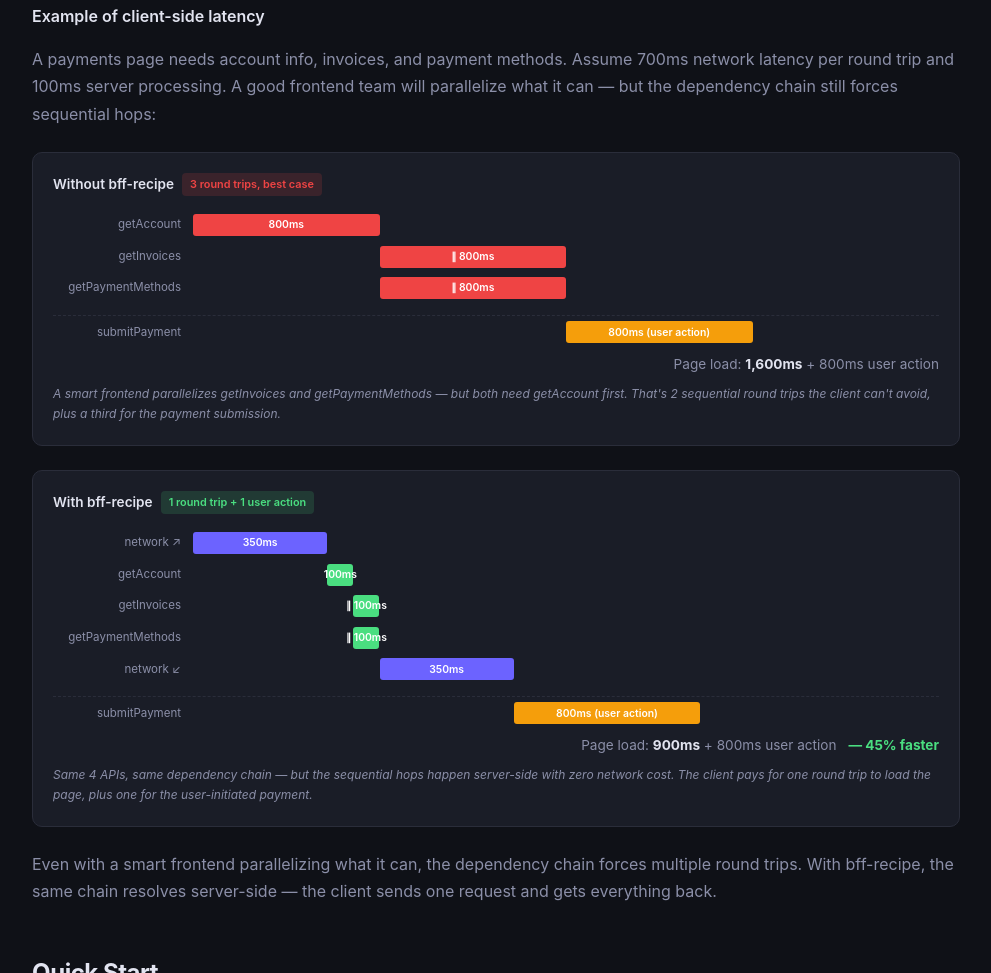
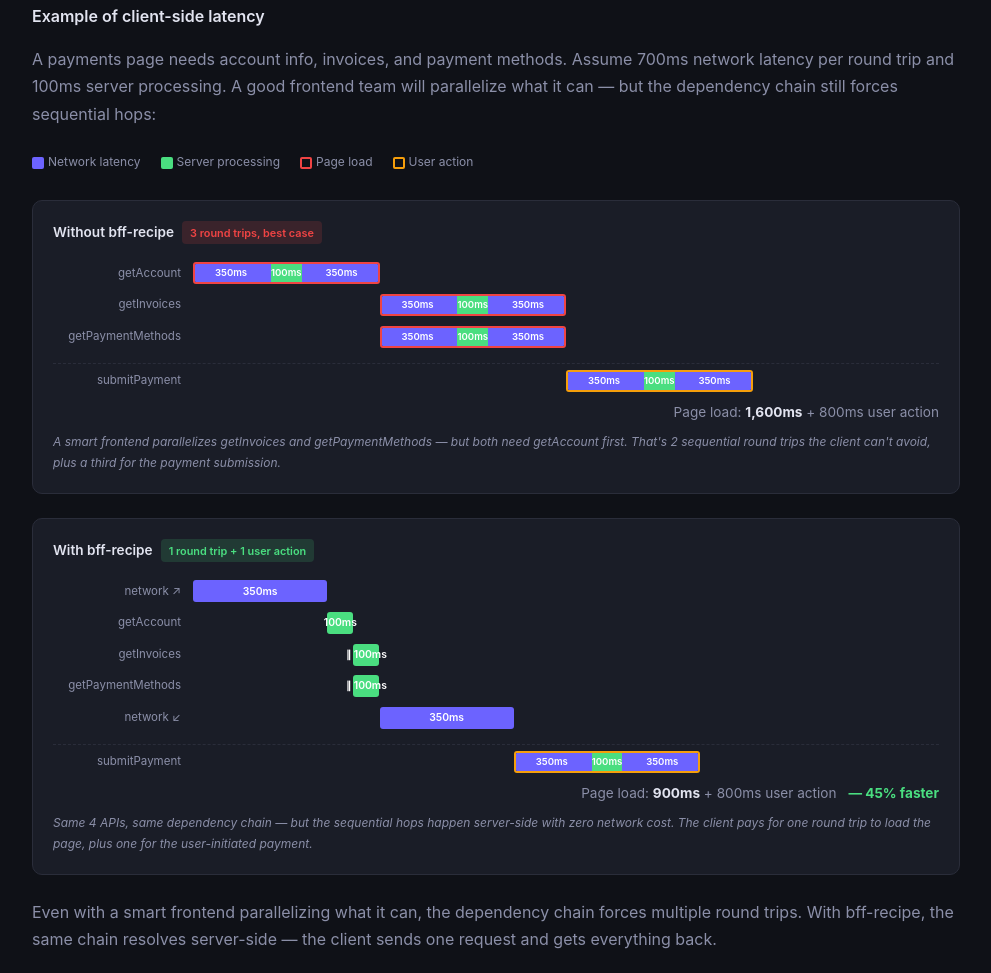
Before and after one commit to tayyab23/bff, a plain HTML site: page docs/index.html in a window 1280 px wide. Shown: the part 1526-2499 px from the top of the page, without its empty margins (256-1247 px from the left). Drawn offline with nearby package versions, Linux system fonts and the light colour scheme.

Commit message:
docs: latency diagram breakdown with legend

```diff
--- a/docs/index.html
+++ b/docs/index.html
@@ -527,31 +527,53 @@ public ResponseEntity&lt;Confirmation&gt; submitPayment(...) { }</code></pre>
     <p>A payments page needs account info, invoices, and payment methods. Assume 700ms network latency per round trip and 100ms server processing. A good frontend team will parallelize what it can — but the dependency chain still forces sequential hops:</p>
 
     <div class="latency-compare">
+      <div style="display:flex; gap:1.25rem; font-size:0.75rem; color:var(--muted); margin-bottom:0.25rem; flex-wrap:wrap;">
+        <span><span style="display:inline-block; width:12px; height:12px; border-radius:2px; background:var(--accent); vertical-align:middle; margin-right:4px;"></span>Network latency</span>
+        <span><span style="display:inline-block; width:12px; height:12px; border-radius:2px; background:var(--success); vertical-align:middle; margin-right:4px;"></span>Server processing</span>
+        <span><span style="display:inline-block; width:12px; height:12px; border-radius:2px; border:2px solid #ef4444; box-sizing:border-box; vertical-align:middle; margin-right:4px;"></span>Page load</span>
+        <span><span style="display:inline-block; width:12px; height:12px; border-radius:2px; border:2px solid #f59e0b; box-sizing:border-box; vertical-align:middle; margin-right:4px;"></span>User action</span>
+      </div>
       <div class="latency-scenario latency-before">
         <div class="latency-label">Without bff-recipe <span class="latency-tag latency-tag-slow">3 round trips, best case</span></div>
         <div class="latency-rows">
           <div class="latency-row">
             <span class="latency-row-label">getAccount</span>
             <div class="latency-track">
-              <div class="latency-bar" style="left:0; width:25%; background:#ef4444;">800ms</div>
+              <div class="latency-bar" style="left:0; width:25%; background:transparent; border:2px solid #ef4444; box-sizing:border-box; overflow:hidden; gap:0; padding:0;">
+                <span style="flex:0 0 43.75%; background:var(--accent); height:100%; display:flex; align-items:center; justify-content:center; font-size:0.6rem;">350ms</span>
+                <span style="flex:0 0 12.5%; background:var(--success); height:100%; display:flex; align-items:center; justify-content:center; font-size:0.6rem;">100ms</span>
+                <span style="flex:0 0 43.75%; background:var(--accent); height:100%; display:flex; align-items:center; justify-content:center; font-size:0.6rem;">350ms</span>
+              </div>
             </div>
           </div>
           <div class="latency-row">
             <span class="latency-row-label">getInvoices</span>
             <div class="latency-track">
-              <div class="latency-bar" style="left:25%; width:25%; background:#ef4444;">∥ 800ms</div>
+              <div class="latency-bar" style="left:25%; width:25%; background:transparent; border:2px solid #ef4444; box-sizing:border-box; overflow:hidden; gap:0; padding:0;">
+                <span style="flex:0 0 43.75%; background:var(--accent); height:100%; display:flex; align-items:center; justify-content:center; font-size:0.6rem;">350ms</span>
+                <span style="flex:0 0 12.5%; background:var(--success); height:100%; display:flex; align-items:center; justify-content:center; font-size:0.6rem;">100ms</span>
+                <span style="flex:0 0 43.75%; background:var(--accent); height:100%; display:flex; align-items:center; justify-content:center; font-size:0.6rem;">350ms</span>
+              </div>
             </div>
           </div>
           <div class="latency-row">
             <span class="latency-row-label">getPaymentMethods</span>
             <div class="latency-track">
-              <div class="latency-bar" style="left:25%; width:25%; background:#ef4444;">∥ 800ms</div>
+              <div class="latency-bar" style="left:25%; width:25%; background:transparent; border:2px solid #ef4444; box-sizing:border-box; overflow:hidden; gap:0; padding:0;">
+                <span style="flex:0 0 43.75%; background:var(--accent); height:100%; display:flex; align-items:center; justify-content:center; font-size:0.6rem;">350ms</span>
+                <span style="flex:0 0 12.5%; background:var(--success); height:100%; display:flex; align-items:center; justify-content:center; font-size:0.6rem;">100ms</span>
+                <span style="flex:0 0 43.75%; background:var(--accent); height:100%; display:flex; align-items:center; justify-content:center; font-size:0.6rem;">350ms</span>
+              </div>
             </div>
           </div>
           <div class="latency-row" style="margin-top: 0.5rem; border-top: 1px dashed var(--border); padding-top: 0.5rem;">
             <span class="latency-row-label">submitPayment</span>
             <div class="latency-track">
-              <div class="latency-bar" style="left:50%; width:25%; background:#f59e0b;">800ms (user action)</div>
+              <div class="latency-bar" style="left:50%; width:25%; background:transparent; border:2px solid #f59e0b; box-sizing:border-box; overflow:hidden; gap:0; padding:0;">
+                <span style="flex:0 0 43.75%; background:var(--accent); height:100%; display:flex; align-items:center; justify-content:center; font-size:0.6rem;">350ms</span>
+                <span style="flex:0 0 12.5%; background:var(--success); height:100%; display:flex; align-items:center; justify-content:center; font-size:0.6rem;">100ms</span>
+                <span style="flex:0 0 43.75%; background:var(--accent); height:100%; display:flex; align-items:center; justify-content:center; font-size:0.6rem;">350ms</span>
+              </div>
             </div>
           </div>
         </div>
@@ -595,7 +617,11 @@ public ResponseEntity&lt;Confirmation&gt; submitPayment(...) { }</code></pre>
           <div class="latency-row" style="margin-top: 0.5rem; border-top: 1px dashed var(--border); padding-top: 0.5rem;">
             <span class="latency-row-label">submitPayment</span>
             <div class="latency-track">
-              <div class="latency-bar" style="left:43%; width:25%; background:#f59e0b;">800ms (user action)</div>
+              <div class="latency-bar" style="left:43%; width:25%; background:transparent; border:2px solid #f59e0b; box-sizing:border-box; overflow:hidden; gap:0; padding:0;">
+                <span style="flex:0 0 43.75%; background:var(--accent); height:100%; display:flex; align-items:center; justify-content:center; font-size:0.6rem;">350ms</span>
+                <span style="flex:0 0 12.5%; background:var(--success); height:100%; display:flex; align-items:center; justify-content:center; font-size:0.6rem;">100ms</span>
+                <span style="flex:0 0 43.75%; background:var(--accent); height:100%; display:flex; align-items:center; justify-content:center; font-size:0.6rem;">350ms</span>
+              </div>
             </div>
           </div>
         </div>
```
